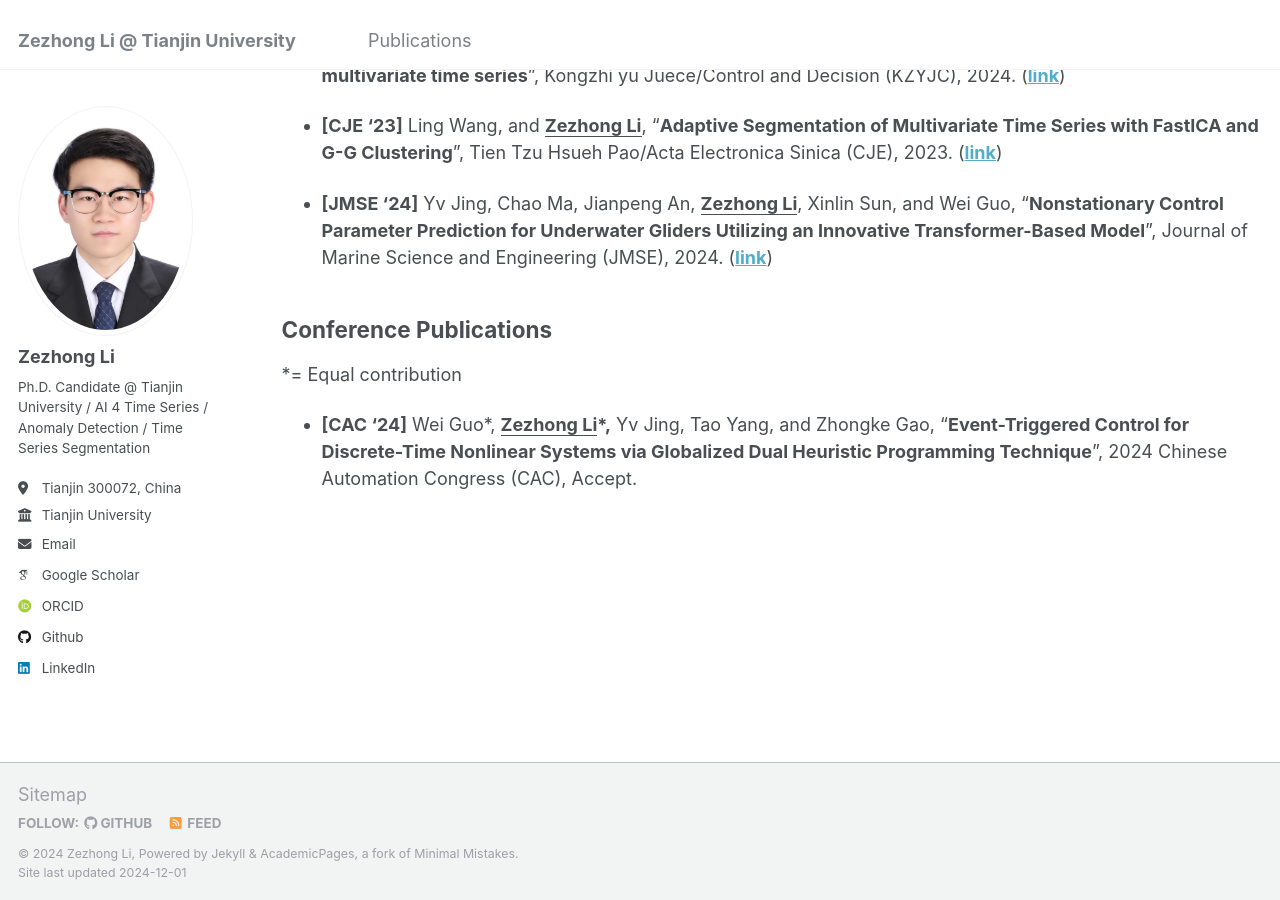
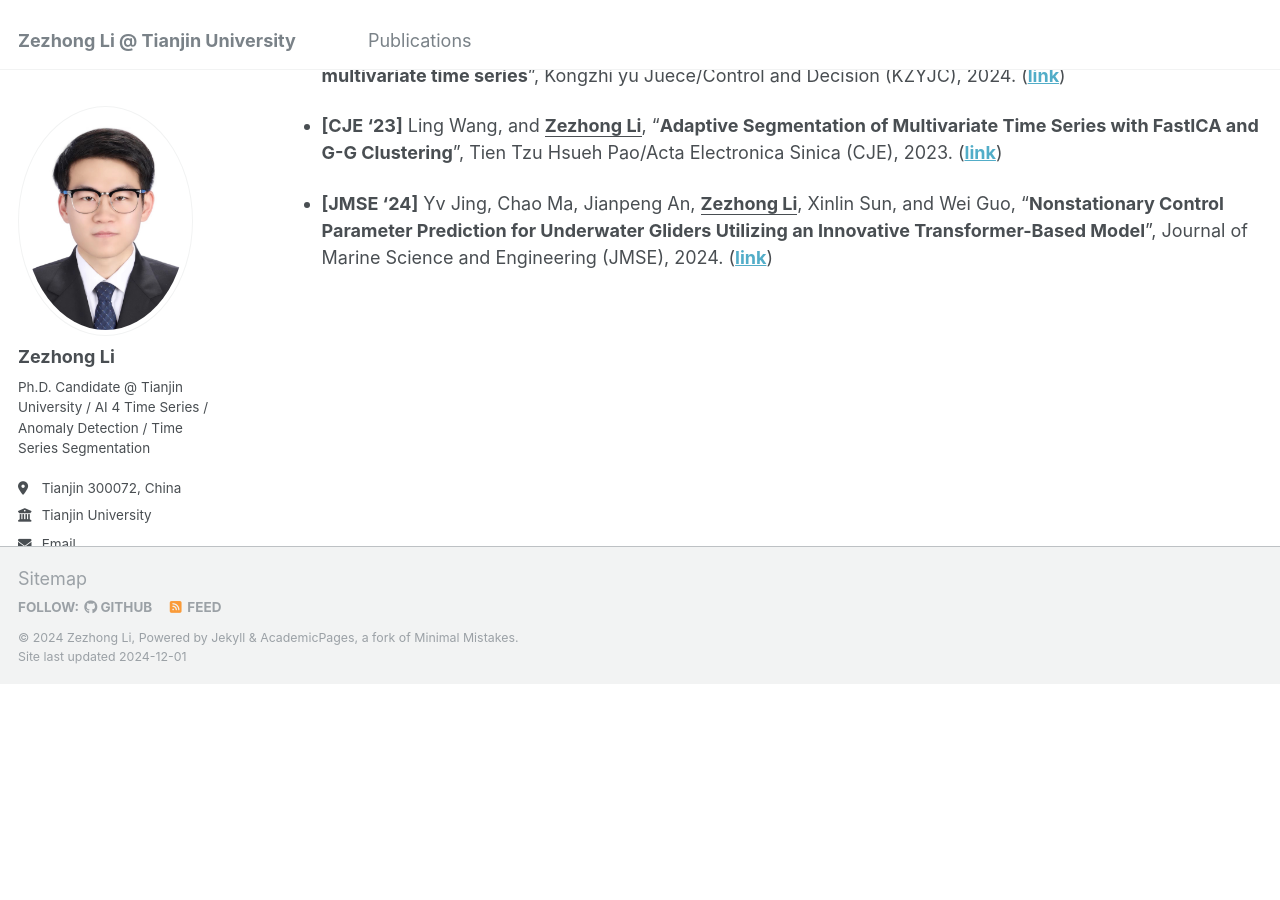
Before and after one commit to lzz19980125/lzz19980125.github.io, a Jekyll site: the page built from _pages/publications.md, in a window 1280 px wide and 900 px high, scrolled down 630 px. Built offline with Jekyll 4.4.1, drawn with Linux system fonts in a browser that asks for light colours; some web fonts are replaced; after the commit the page ends 1314 px from its top, so only the background shows below that.

Commit message:
Update publications.md

```diff
--- a/_pages/publications.md
+++ b/_pages/publications.md
@@ -23,9 +23,3 @@ author_profile: true
 
 - **[JMSE '24]** Yv Jing, Chao Ma, Jianpeng An, **<u>Zezhong Li</u>**, Xinlin Sun, and Wei Guo, "**Nonstationary Control Parameter Prediction for Underwater Gliders
 Utilizing an Innovative Transformer-Based Model**", Journal of Marine Science and Engineering (JMSE), 2024. ([**link**](https://www.mdpi.com/2077-1312/12/11/2106))
-
-## Conference Publications
-
-*= Equal contribution
-
-- **[CAC '24]**  Wei Guo\*, **<u>Zezhong Li</u>\*,** Yv Jing, Tao Yang, and Zhongke Gao, "**Event-Triggered Control for Discrete-Time Nonlinear Systems via Globalized Dual Heuristic Programming Technique**", 2024 Chinese Automation Congress (CAC), Accept.
```
